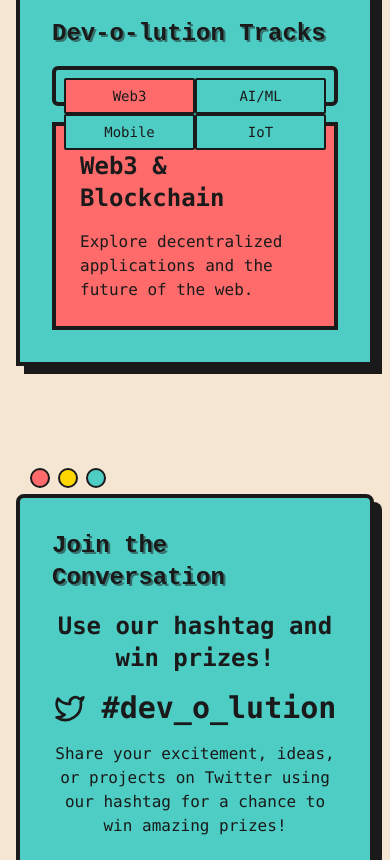
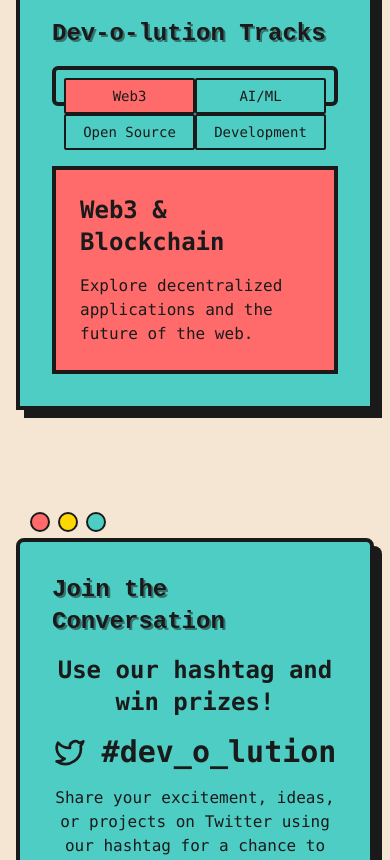
Before and after one commit to gdg-da/devolution, a Next.js app: page / in a window 390 px wide. Shown: the part 1946-2806 px from the top of the page. Built offline with nearby package versions, Linux system fonts and the light colour scheme; a web font is replaced by a local one.

Commit message:
fix(ui): fixed glitch in tracks in mobile view

```diff
--- a/src/components/DevolutionLanding.tsx
+++ b/src/components/DevolutionLanding.tsx
@@ -209,11 +209,11 @@ export default function DevolutionLanding() {
                 <PCWindow title="Dev-o-lution Tracks" className="mb-32">
                     <section id="tracks">
                         <Tabs defaultValue="web3" className="w-full">
-                            <TabsList className="grid w-full grid-cols-2 md:grid-cols-4 bg-[#4ecdc4] p-2 border-4 border-[#1a1a1a]">
+                            <TabsList className="grid w-full grid-cols-2 md:grid-cols-4 bg-[#4ecdc4] p-2 border-4 border-[#1a1a1a] sm:mb-0 mb-[60px]">
                                 <TabsTrigger value="web3" className="data-[state=active]:bg-[#ff6b6b] bg-[#4ecdc4] border-2 border-[#1a1a1a] hover-lift">Web3</TabsTrigger>
                                 <TabsTrigger value="ai" className="data-[state=active]:bg-[#ff6b6b] bg-[#4ecdc4] border-2 border-[#1a1a1a] hover-lift">AI/ML</TabsTrigger>
-                                <TabsTrigger value="mobile" className="data-[state=active]:bg-[#ff6b6b] bg-[#4ecdc4] border-2 border-[#1a1a1a] hover-lift">Mobile</TabsTrigger>
-                                <TabsTrigger value="iot" className="data-[state=active]:bg-[#ff6b6b] bg-[#4ecdc4] border-2 border-[#1a1a1a] hover-lift">IoT</TabsTrigger>
+                                <TabsTrigger value="mobile" className="data-[state=active]:bg-[#ff6b6b] bg-[#4ecdc4] border-2 border-[#1a1a1a] hover-lift">Open Source</TabsTrigger>
+                                <TabsTrigger value="iot" className="data-[state=active]:bg-[#ff6b6b] bg-[#4ecdc4] border-2 border-[#1a1a1a] hover-lift">Development</TabsTrigger>
                             </TabsList>
                             <TabsContent value="web3" className="bg-[#ff6b6b] p-6 mt-4 border-4 border-[#1a1a1a] slide-in-animation">
                                 <h3 className="text-2xl font-bold mb-4">Web3 & Blockchain</h3>
@@ -224,12 +224,12 @@ export default function DevolutionLanding() {
                                 <p>Dive into intelligent systems and algorithms to solve complex problems.</p>
                             </TabsContent>
                             <TabsContent value="mobile" className="bg-[#ff6b6b] p-6 mt-4 border-4 border-[#1a1a1a] slide-in-animation">
-                                <h3 className="text-2xl font-bold mb-4">Mobile Development</h3>
-                                <p>Create innovative mobile applications for iOS and Android platforms.</p>
+                                <h3 className="text-2xl font-bold mb-4">Open Source</h3>
+                                <p>Learn how to meaningfully contribute to Open Source Projects.</p>
                             </TabsContent>
                             <TabsContent value="iot" className="bg-[#ff6b6b] p-6 mt-4 border-4 border-[#1a1a1a] slide-in-animation">
-                                <h3 className="text-2xl font-bold mb-4">Internet of Things</h3>
-                                <p>Connect devices and build smart systems for the interconnected world.</p>
+                                <h3 className="text-2xl font-bold mb-4">Development</h3>
+                                <p>Unlock your potential and gain insights from experts to supercharge your development skills.</p>
                             </TabsContent>
                         </Tabs>
                     </section>
```
